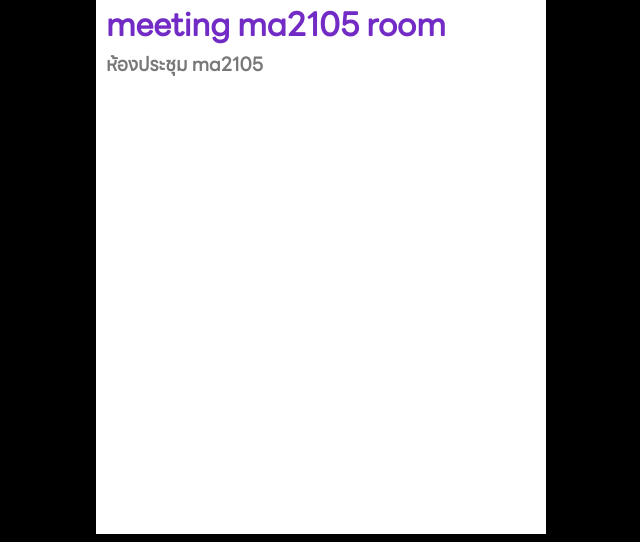
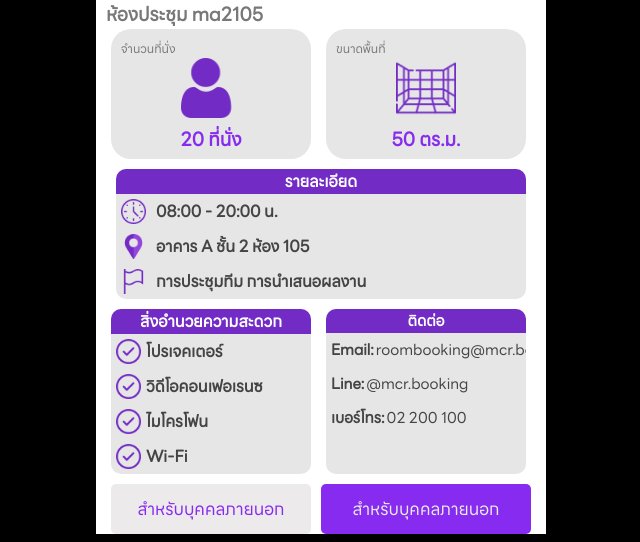
Before and after one commit to poommer/Ken-rai-pao, a PHP site: page /user/room_detail.php in a window 1280 px wide. Shown: the part 371-913 px from the top of the page, without its empty margins (319-959 px from the left). Run offline with PHP 8.4, Linux system fonts and the light colour scheme.

Commit message:
room_detail

```diff
--- a/style.css
+++ b/style.css
@@ -296,6 +296,9 @@ header{
 a{
     text-decoration: none;
 }
+a.btn-logout:hover{
+    background-color: #9958e2;
+}
 .head-homepage{
     width: 450px;
     height: 65px;
@@ -365,3 +368,124 @@ a{
     flex-direction: column;
     margin-top: 10px;
 }
+.btn-logout{
+    width: 70px;
+    height: 40px;
+    background-color: #872BF0;
+    text-align: center;
+    border-radius: 10px;
+    margin-left: 100px;
+    margin-top: 10px;
+    font-size: 15px;
+    color: #ffffff;
+}
+a.btn-back:hover{
+    background-color: #eee8ff;
+}
+.room_detail-middle{
+    display: flex;
+    flex-direction: row;
+
+}
+.room_detail-people{
+    width: 200px;
+    height: 130px;
+    border-radius: 20px;
+    background-color: #e6e6e6;
+    margin-left: 15px;
+    padding: 10px;
+}
+.middle{
+    margin-left: 60px;
+}
+.room_detail-detail{
+    display: flex;
+    flex-direction: column;
+    width: 410px;
+    background-color: #e6e6e6;
+    margin-left: 20px;
+    margin-top: 10px;
+    text-align: center;
+    color: white;
+    overflow: hidden;
+    border-radius: 10px;
+}
+.detail{
+    display: flex;
+    flex-direction: row;
+    padding: 5px;
+    color: #444444;
+    gap: 10px;
+}
+.room_detail-under{
+    display: flex;
+    flex-direction: row;
+
+}
+.under{
+    display: flex;
+    flex-direction: column;
+    width: 200px;
+    background-color: #e6e6e6;
+    margin-left: 15px;
+    margin-top: 10px;
+    text-align: center;
+    color: white;
+    overflow: hidden;
+    border-radius: 10px;
+}
+.elec{
+    display: flex;
+    flex-direction: row;
+    color: #444444;
+    gap: 5px;
+    padding: 5px;
+}
+.under-contact{
+    display: flex;
+    flex-direction: column;
+    width: 200px;
+    background-color: #e6e6e6;
+    margin-left: 15px;
+    margin-top: 10px;
+    text-align: center;
+    color: white;
+    overflow: hidden;
+    border-radius: 10px;
+    font-size: 15px;
+}
+.room_detail-contact{
+    display: flex;
+    flex-direction: row;
+    color: #444444;
+    gap: 2px;
+    padding: 5px;
+}
+.room_detail-under-btn{
+    display: flex;
+    flex-direction: row;
+    justify-content: center;
+    gap: 10px;
+}
+.room_detail-btn{
+    width: 200px;
+    height: 50px;
+    background-color:#eceaea;
+    border-radius: 5px;
+    margin-top: 10px;
+    font-size: 17px;
+    color: #872BF0;
+    text-align: center;
+    padding: 12px;
+}
+.room_detail-btn-confirm{
+    width: 210px;
+    height: 50px;
+    background-color:#872BF0;
+    border-radius: 5px;
+    margin-top: 10px;
+    font-size: 17px;
+    color: #eceaea;
+    text-align: center;
+    padding: 12px;
+}
--- a/user/room_detail.php
+++ b/user/room_detail.php
@@ -13,25 +13,88 @@
 <body>
     <div class="container">
         <div class="head-room_detail">
-            <div class="btn-back">
+            <a href="" class="btn-back">
                 <img src="https://cdn-icons-png.flaticon.com/128/507/507257.png" alt="" width="30px">
-                <a href="">BACK</a>
-            </div>
+                <p>BACK</p>
+            </a>
             <h2 style=margin-top:10px>meeting ma2105 room</h2>
         </div>
         <div class="title-room_detail">
-            <img src="https://www.zemlar.ca/wp-content/uploads/2023/02/Essentials-of-Meeting-Rooms.jpg" alt="" width="450px" height="300px">
+            <img src="https://www.zemlar.ca/wp-content/uploads/2023/02/Essentials-of-Meeting-Rooms.jpg" alt="" width="450px" height="250px">
             <h1 style=margin-left:10px;color:#722BC5;>meeting ma2105 room</h1>
             <h3 style=margin-left:10px;>ห้องประชุม ma2105</h3>
         </div>
-        <div class="">
-            <div class="">
-                <img src="" alt="">
+        <div class="room_detail-middle">
+            <div class="room_detail-people">
+                <p style="font-size:12px">จำนวนที่นั่ง</p>
+                <img src="../static/user.png" alt="user" width="60px" class="middle">
+                <h3 style="text-align:center;color:#872BF0">20 ที่นั่ง</h3>
             </div>
-            <div class="">
-
+            <div class="room_detail-people">
+                <p style="font-size:12px">ขนาดพื้นที่</p>
+                <img src="../static/space.png" alt="space" width="60px" class="middle">
+                <h3 style="text-align:center;color:#872BF0">50 ตร.ม.</h3>
             </div>
         </div>
+        <div class="room_detail-detail">
+            <h4 style="background-color:#722BC5;">รายละเอียด</h4>
+            <div class="detail">
+                <img src="../static/clock.png" alt="time" width="25px">
+                <h4>08:00 - 20:00 น.</h4>
+            </div>
+            <div class="detail">
+                <img src="../static/map.png" alt="map" width="25px">
+                <h4>อาคาร A ชั้น 2 ห้อง 105</h4>
+            </div>
+            <div class="detail">
+                <img src="../static/flag.png" alt="flag" width="25px">
+                <h4>การประชุมทีม การนำเสนอผลงาน</h4>
+            </div>
+        </div>
+        <div class="room_detail-under">
+            <div class="under">
+                <h4 style="background-color:#722BC5;">สิ่งอำนวยความสะดวก</h4>
+                <div class="elec">
+                    <img src="../static/correct.png" alt="corrext" width="25px">
+                    <h4>โปรเจคเตอร์</h4>
+                </div>
+                <div class="elec">
+                    <img src="../static/correct.png" alt="corrext" width="25px">
+                    <h4>วิดีโอคอนเฟอเรนซ</h4>
+                </div>
+                <div class="elec">
+                    <img src="../static/correct.png" alt="corrext" width="25px">
+                    <h4>ไมโครโฟน</h4>
+                </div>
+                <div class="elec">
+                    <img src="../static/correct.png" alt="corrext" width="25px">
+                    <h4>Wi-Fi</h4>
+                </div>
+            </div>
+
+            <div class="under-contact">
+                <h4 style="background-color:#722BC5;">ติดต่อ</h4>
+                <div class="room_detail-contact">
+                    <h4>Email:</h4>
+                    <p>roombooking@mcr.booking</p>
+                </div>
+                <div class="room_detail-contact">
+                    <h4>Line:</h4>
+                    <p>@mcr.booking</p>
+                </div>
+                <div class="room_detail-contact">
+                    <h4>เบอร์โทร:</h4>
+                    <p>02 200 100</p>
+                </div>
+            </div>
+        </div>
+
+        <div class="room_detail-under-btn">
+            <a href class="room_detail-btn">สำหรับบุคคลภายนอก</a>
+            <a href class="room_detail-btn-confirm">สำหรับบุคคลภายนอก</a>
+        </div>
+        </div>
+
     </div>
 </body>
 </html>
```
Also changed, not shown: user/homepage.php (+5 -2 lines), static/clock.png (added), static/correct.png (added), static/flag.png (added), static/map.png (added), static/space.png (added).
